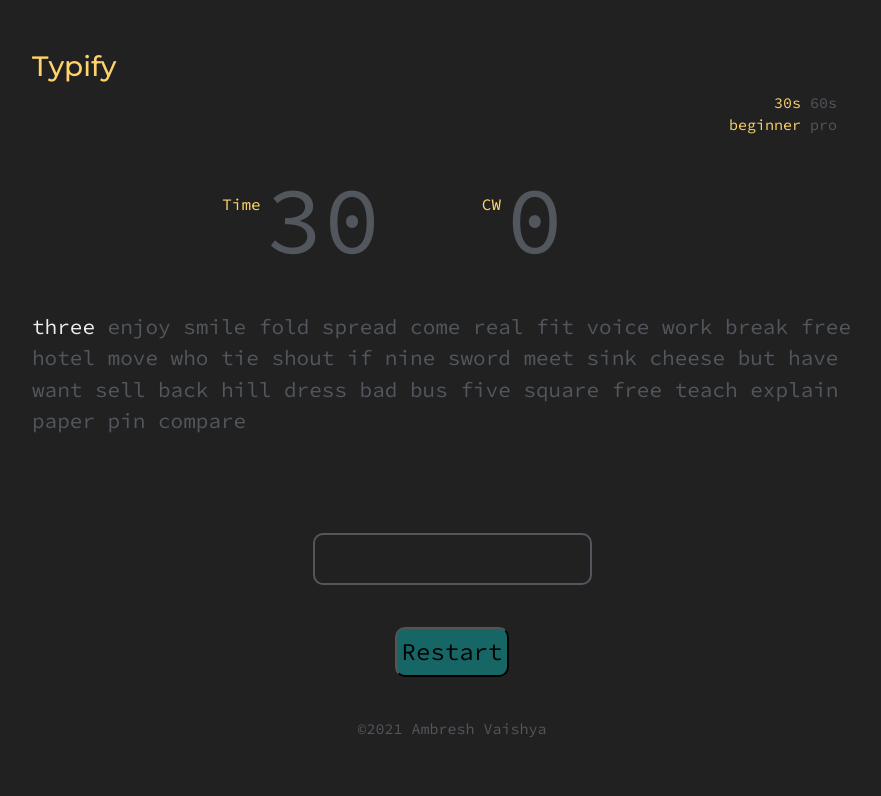
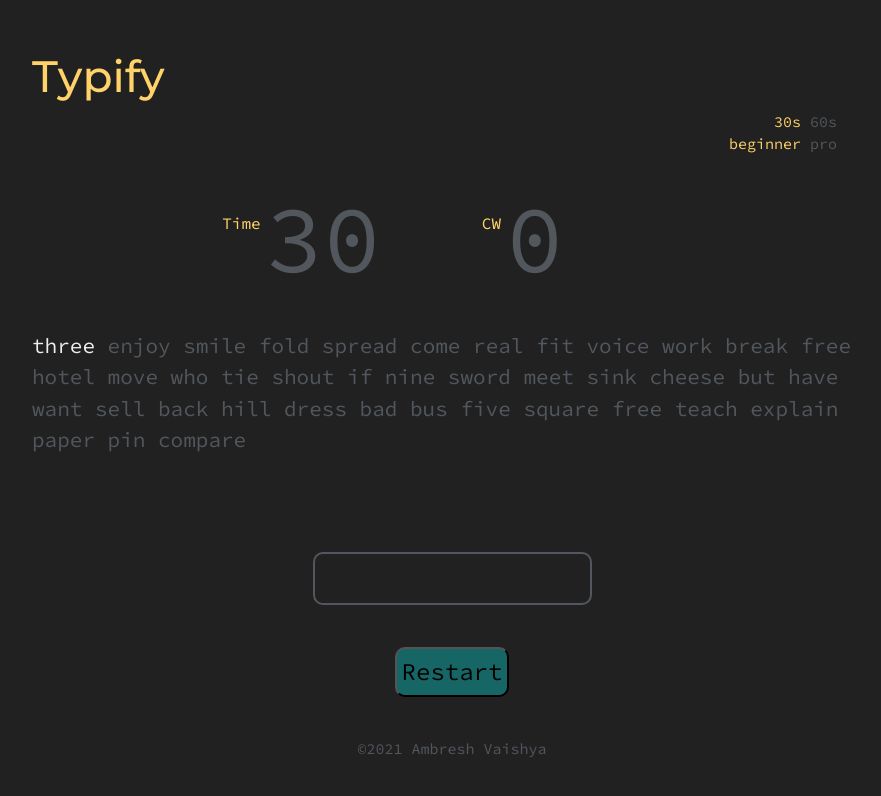
Before and after one commit to ambresh20/typify, a plain HTML site: page index.html in a window 1280 px wide. Shown: the whole page, without its empty margins (188-1069 px from the left). Drawn offline with nearby package versions, Linux system fonts and the light colour scheme.

Commit message:
Update styles.css

```diff
--- a/styles.css
+++ b/styles.css
@@ -45,7 +45,7 @@ html{
   #heading{
 	align-self: left;
 	margin-top: 50px;
-	font-size: 1.75rem;
+	font-size: 2.75rem;
 	font-family: 'Montserrat', sans-serif;
 	font-weight: 500;
   }
```
